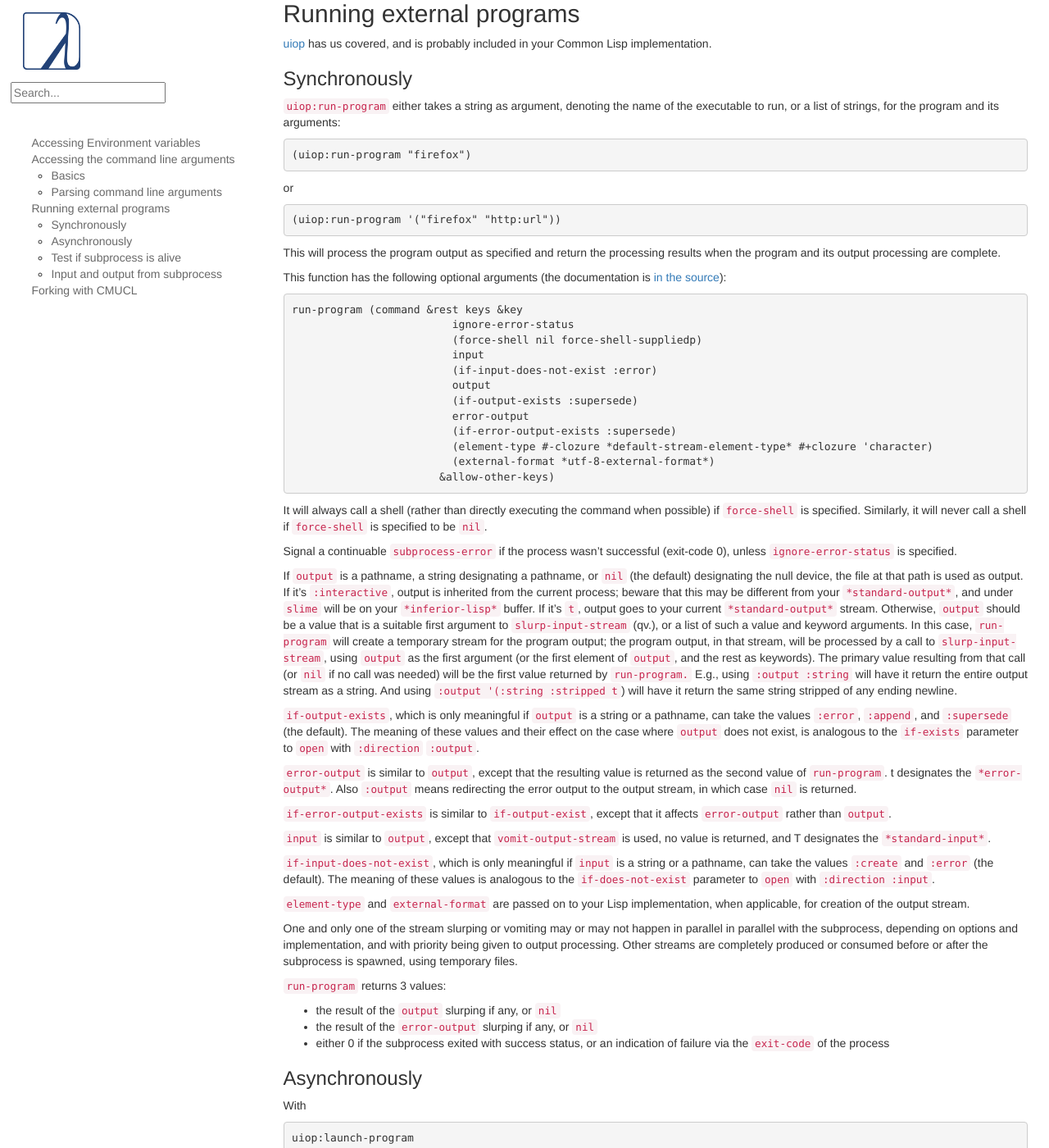
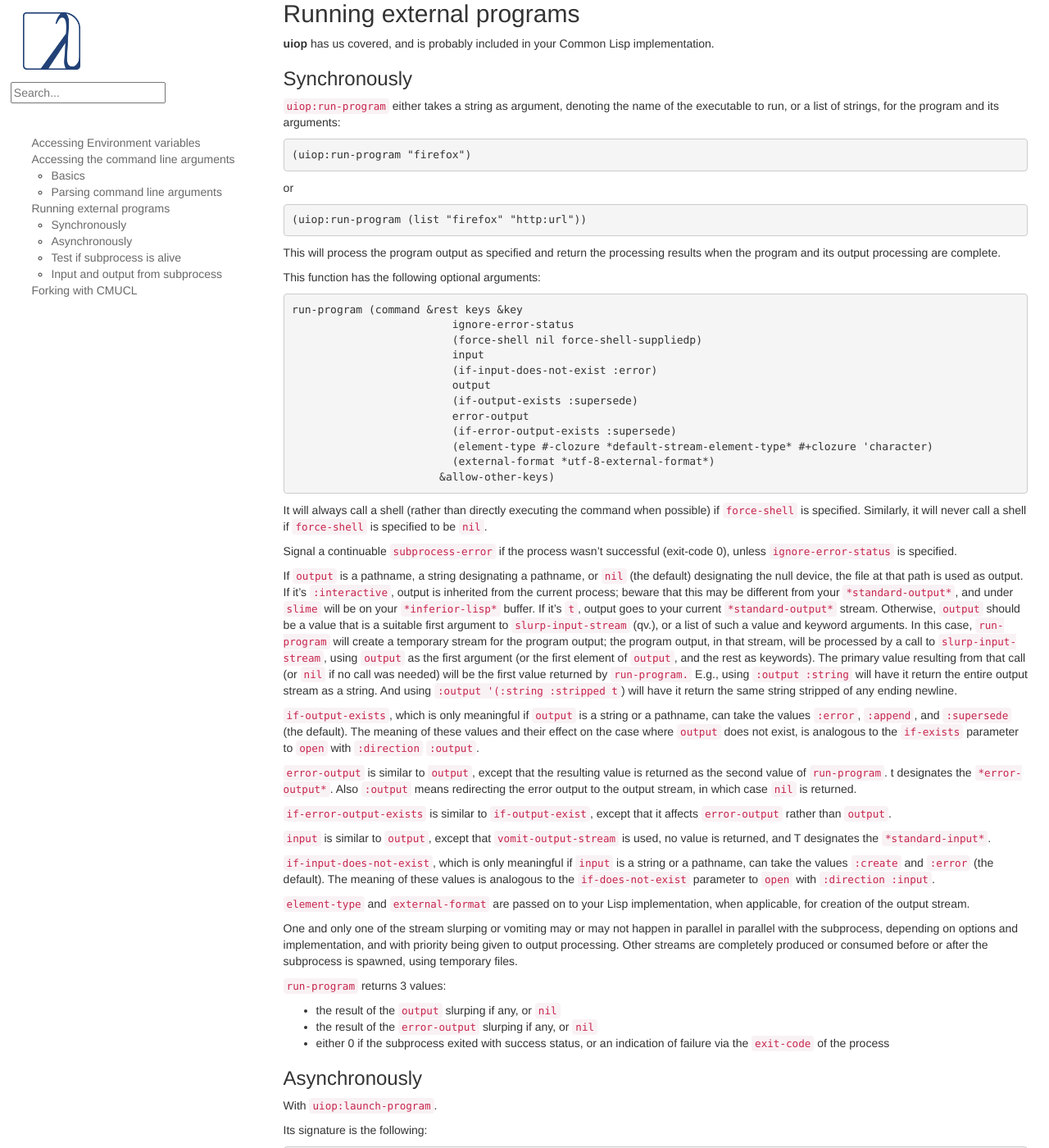
Before and after one commit to LispCookbook/cl-cookbook, a Jekyll site: the page built from os.md, in a window 1280 px wide and 1400 px high, scrolled down 2839 px. Shown: the whole window at 82% size. Built offline with Jekyll 4.4.1, drawn with Linux system fonts in a browser that asks for light colours; some of the changed lines change nothing that is shown.

Commit message:
os: fix uiop documentation links

```diff
--- a/os.md
+++ b/os.md
@@ -8,7 +8,7 @@
 available through [Quicklisp](https://www.quicklisp.org/beta/). These include:
 
 * ASDF3, which is included with almost all Common Lisp implementations,
-  includes [Utilities for Implementation- and OS- Portability (UIOP)](https://gitlab.common-lisp.net/asdf/asdf/blob/master/uiop/README.md).
+  includes [Utilities for Implementation- and OS- Portability (UIOP)](https://common-lisp.net/project/asdf/uiop.html).
 * [osicat](https://common-lisp.net/project/osicat/)
 * [unix-opts](http://quickdocs.org/unix-opts/) is a command-line argument parser, similar to Python's `argparse`.
 
@@ -192,12 +192,12 @@
 
 ## Running external programs
 
-[uiop](https://gitlab.common-lisp.net/asdf/asdf/blob/master/uiop/README.md) has us covered,
-and is probably included in your Common Lisp implementation.
+**uiop** has us covered, and is probably included in your Common Lisp
+implementation.
 
 ### Synchronously
 
-`uiop:run-program` either takes a string as argument, denoting the
+[`uiop:run-program`](https://common-lisp.net/project/asdf/uiop.html#UIOP_002fRUN_002dPROGRAM) either takes a string as argument, denoting the
 name of the executable to run, or a list of strings, for the program and its arguments:
 
 ~~~lisp
@@ -207,15 +207,14 @@
 or
 
 ~~~lisp
-(uiop:run-program '("firefox" "http:url"))
+(uiop:run-program (list "firefox" "http:url"))
 ~~~
 
 This will process the program output as specified and return the
 processing results when the program and its output processing are
 complete.
 
-
-This function has the following optional arguments (the documentation is [in the source](https://gitlab.common-lisp.net/asdf/asdf/blob/master/uiop/run-program.lisp#L539)):
+This function has the following optional arguments:
 
 ~~~lisp
 run-program (command &rest keys &key
@@ -298,11 +297,7 @@
 
 ### Asynchronously
 
-With
-
-~~~lisp
-uiop:launch-program
-~~~
+With [`uiop:launch-program`](https://common-lisp.net/project/asdf/uiop.html#UIOP_002fLAUNCH_002dPROGRAM).
 
 Its signature is the following:
 
```
